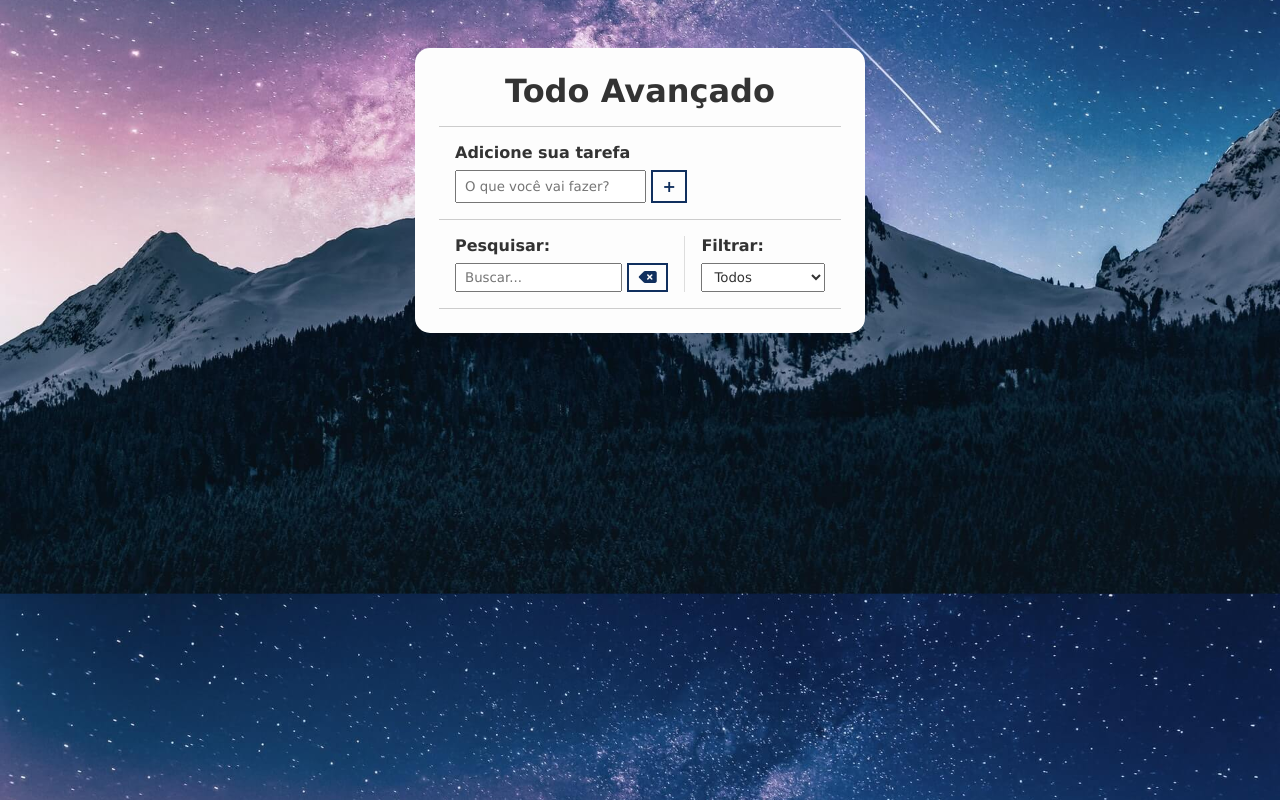
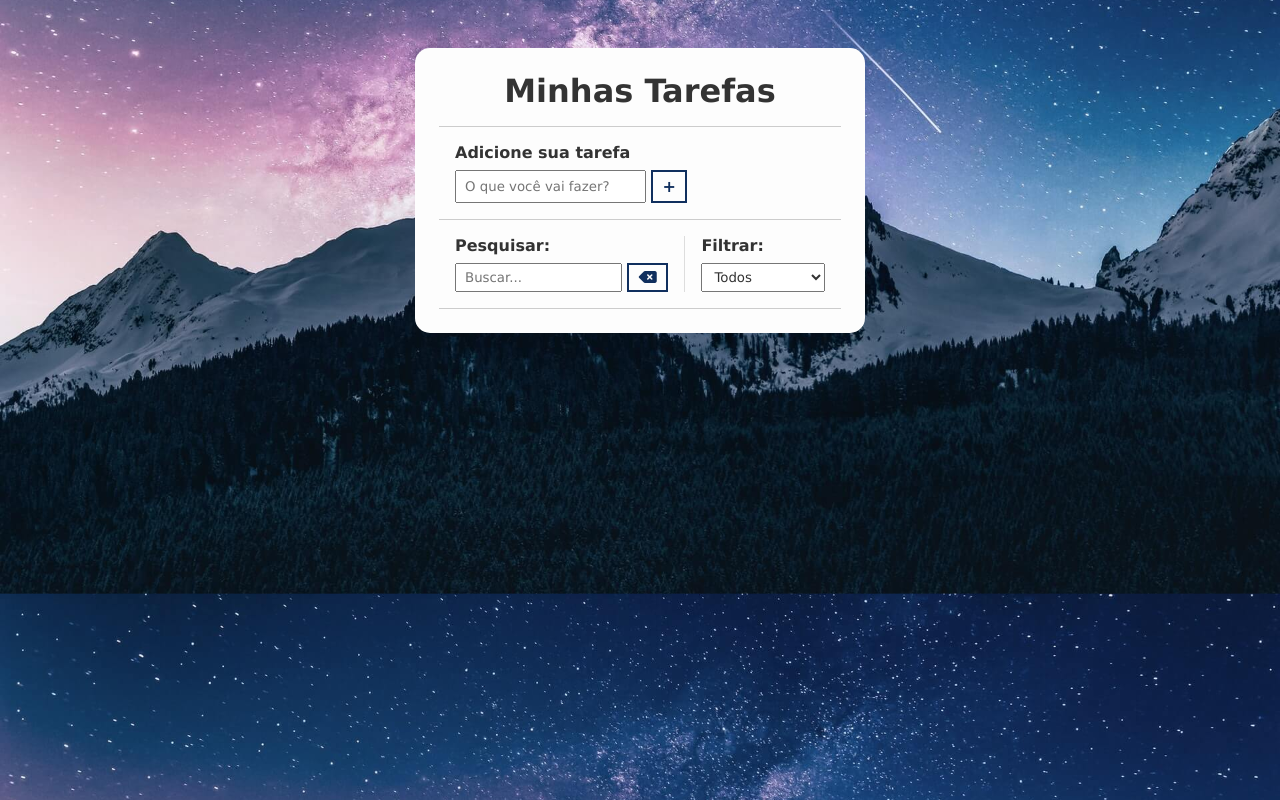
Before and after one commit to sidneypepe/todolista, a plain HTML site: page index.html in a window 1280 px wide. Drawn offline with Linux system fonts and the light colour scheme.

Commit message:
Update index.html

```diff
--- a/index.html
+++ b/index.html
@@ -18,7 +18,7 @@
   <body>
     <div class="todo-container">
       <header>
-        <h1>Todo Avançado</h1>
+        <h1>Minhas Tarefas</h1>
       </header>
       <form id="todo-form">
         <p>Adicione sua tarefa</p>
```
